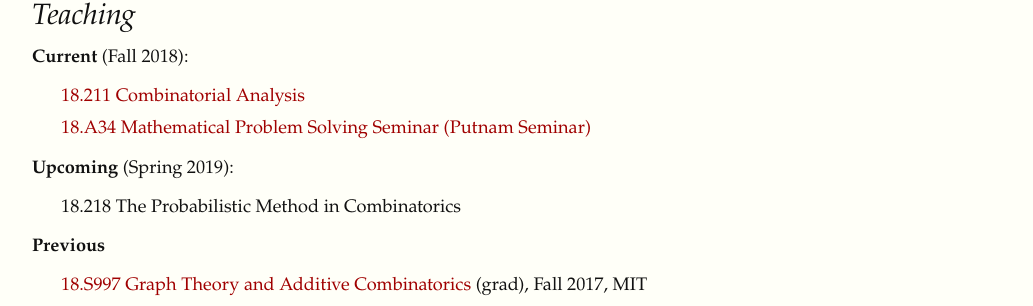
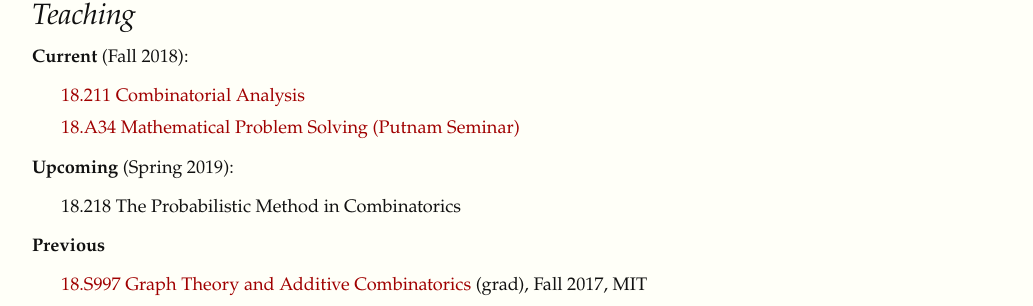
Before and after one commit to yufeizhao/yufeizhao.github.io, a Jekyll site: the page built from index.md, in a window 1280 px wide. Shown: the part 655-961 px from the top of the page, without its empty margins (123-1156 px from the left). Built offline with Jekyll 4.4.1, drawn with Linux system fonts in a browser that asks for light colours; nearby versions of some CDN libraries; formulas are drawn with MathJax 3.

Commit message:
course name

```diff
--- a/index.md
+++ b/index.md
@@ -45,7 +45,7 @@
 **Current** (Fall 2018):
 
 * [18.211 Combinatorial Analysis](211/)
-* [18.A34 Mathematical Problem Solving Seminar (Putnam Seminar)](a34/)
+* [18.A34 Mathematical Problem Solving (Putnam Seminar)](a34/)
 
 
 **Upcoming** (Spring 2019):
```
